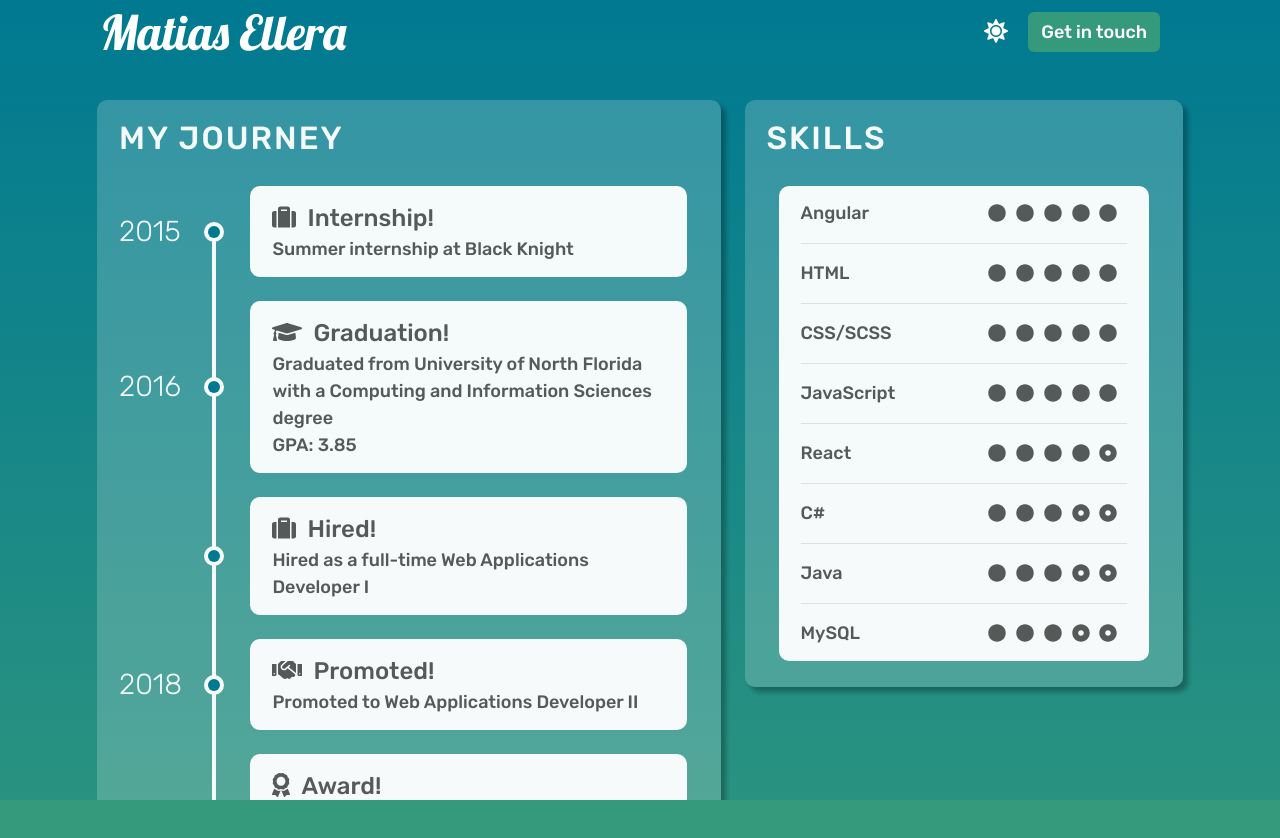
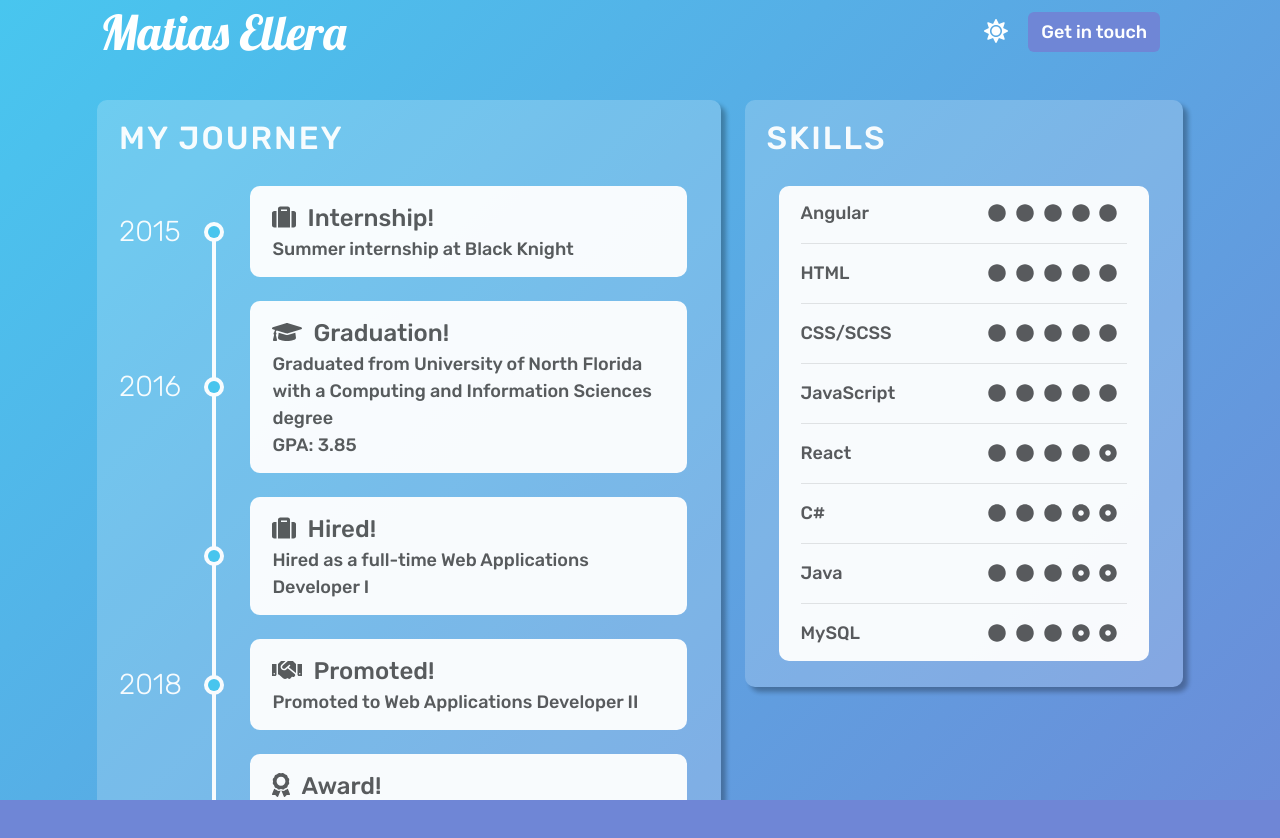
Before and after one commit to mellera86/matias-app, a React (Create React App) app: page / in a window 1280 px wide. Shown: the top 838 px of the page. Built offline with nearby package versions, Linux system fonts and the light colour scheme.

Commit message:
change bg colors

```diff
--- a/src/index.scss
+++ b/src/index.scss
@@ -7,7 +7,7 @@ body {
   font-size: var(--default-font-size);
   -webkit-font-smoothing: antialiased;
   -moz-osx-font-smoothing: grayscale;
-  background: linear-gradient(var(--primary-color), var(--secondary-color));
+  background: linear-gradient(135deg, var(--primary-color) 0%, var(--secondary-color) 100%);
   color: var(--primary-off-color);
   min-height: 100vh;
 }
--- a/src/styles/variables.scss
+++ b/src/styles/variables.scss
@@ -1,15 +1,15 @@
 :root {
   // Current theme Colors
-  --primary-color: #007991;
+  --primary-color: #48c6ef;
   --primary-off-color: #FEFFFF;
-  --secondary-color: #35997b;
+  --secondary-color: #6f86d6;
   --secondary-off-color: #FEFFFF;
   --highlight-color: #17252A;
 
   // Main Theme Colors
-  --primary-main-color: #007991;
+  --primary-main-color: #48c6ef;
   --primary-off-main-color: #FEFFFF;
-  --secondary-main-color: #35997b;
+  --secondary-main-color: #6f86d6;
   --secondary-off-main-color: #FEFFFF;
   --highlight-main-color: #17252A;
 
```
